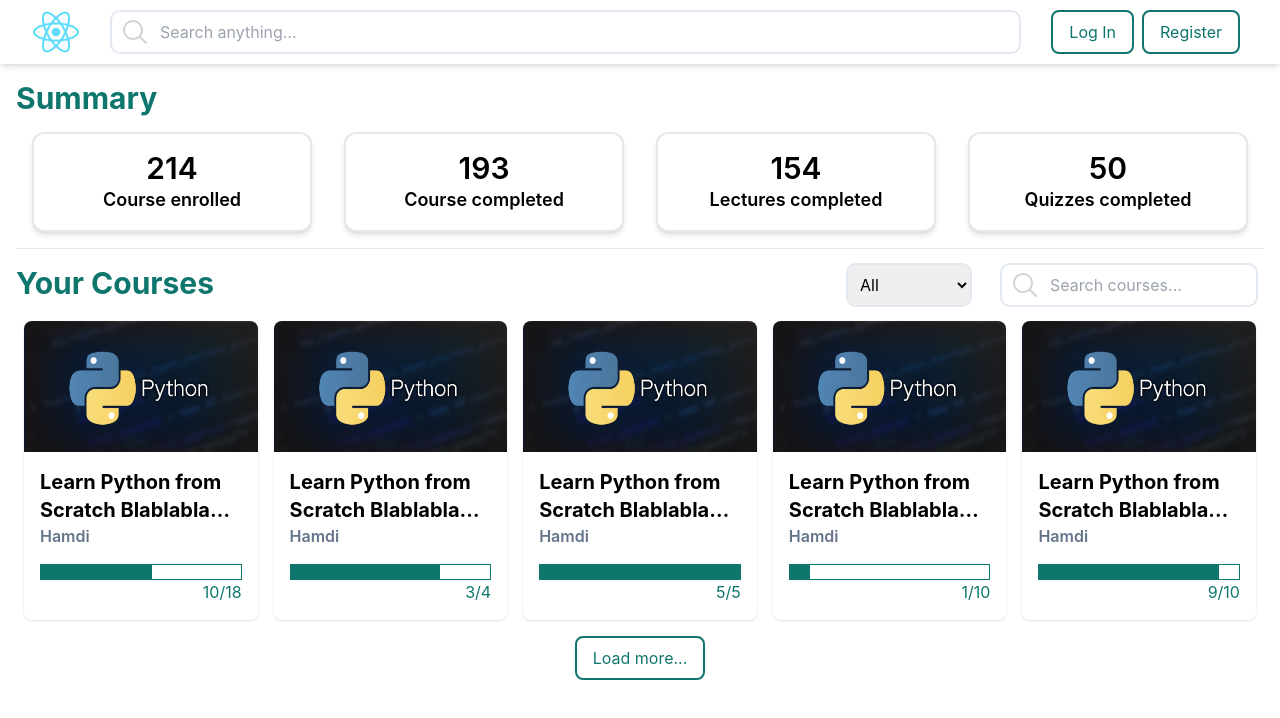
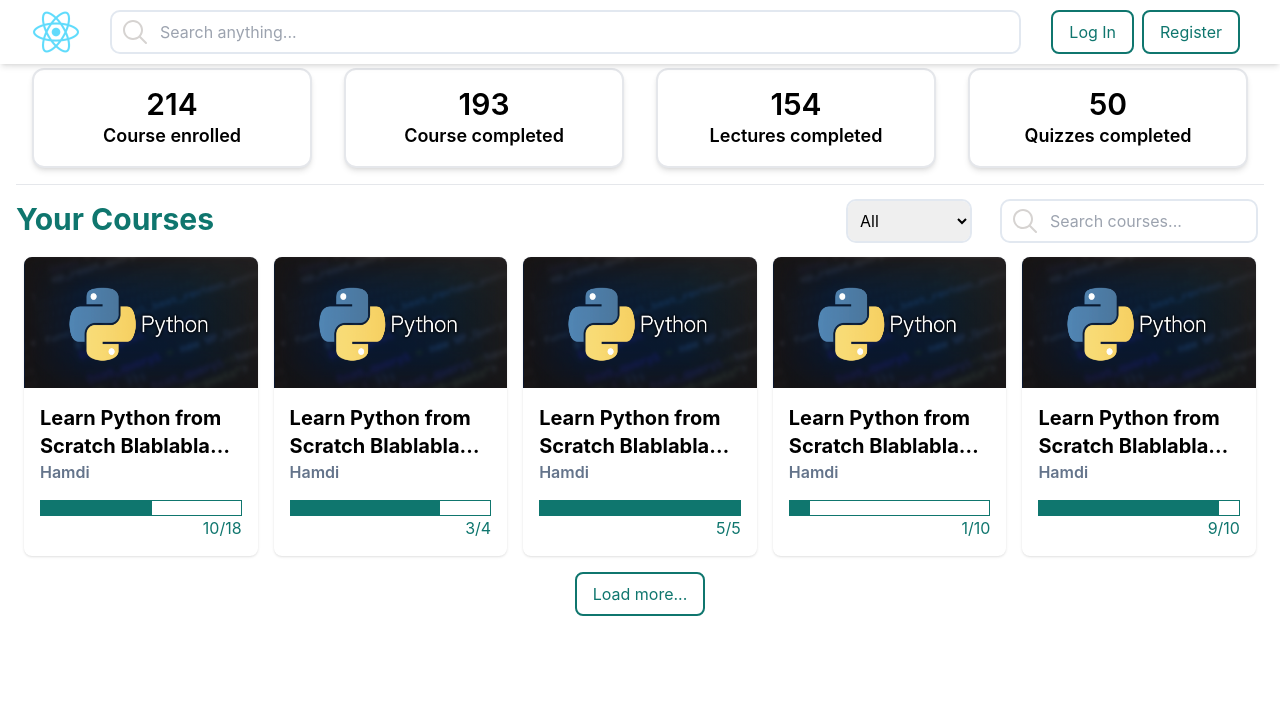
Before and after one commit to ilhamelhamdi/satset-temp, a React (Create React App) app: page /dashboard/student in a window 1280 px wide. Shown: the top 718 px of the page. Built offline with nearby package versions, Linux system fonts and the light colour scheme.

Commit message:
fix header

```diff
--- a/src/components/Header.js
+++ b/src/components/Header.js
@@ -74,7 +74,7 @@ const Header = () => {
 
 
   return (
-    <header className="w-full h-16 shadow-md z-20">
+    <header className="w-full h-16 shadow-md bg-white z-30 fixed top-0">
       <div className="container mx-auto h-full flex justify-between items-center px-4 lg:px-8">
         <Link to='/'>
           <img src={Images.Logo} alt="" className="h-12 w-12" />
```
